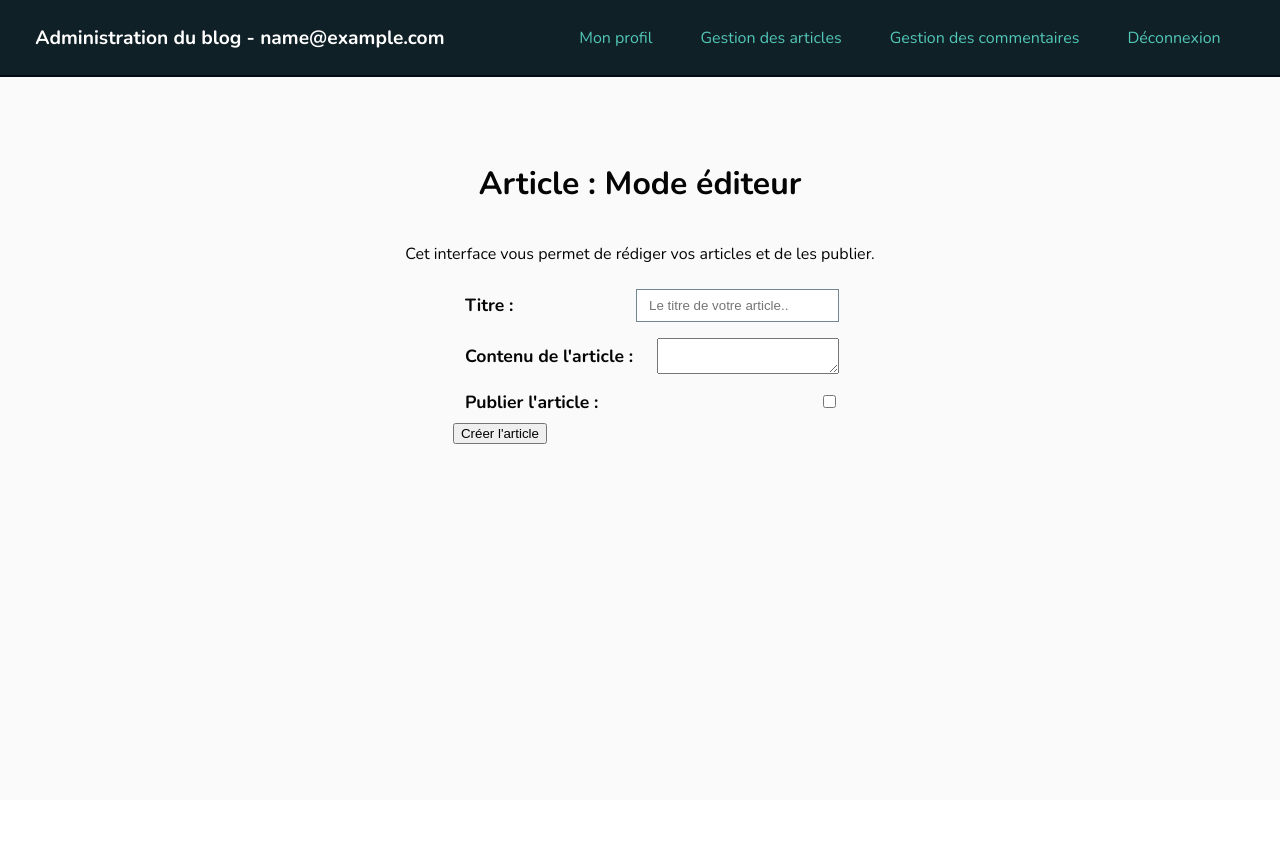
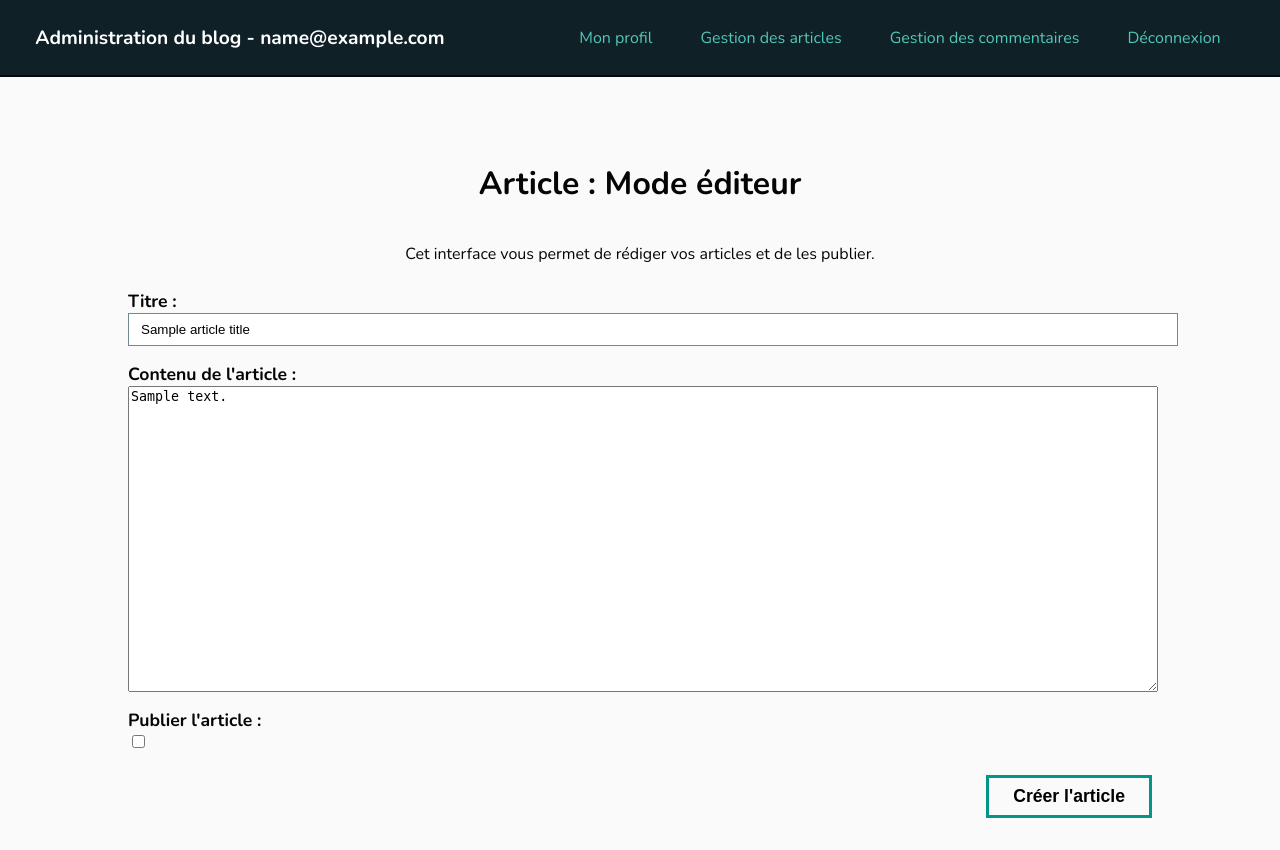
Before and after one commit to f-pisani/OCBlog, a PHP site: template views/admin/articles_edit.php in a window 1280 px wide. Before the commit the page ends 444 px from the top, so only its background shows below. Run offline with PHP 8.4, Linux system fonts and the light colour scheme; the visitor is signed in with stand-in values (Sample User, id 1); the template is opened without the code that fills it: most values are stand-ins (such as "Sample title", 1, 10 or a date in 2020); data that the repository does not hold is empty; some libraries are stand-ins or nearby versions.

Commit message:
CRUD articles
Listing, création, suppression des articles.

```diff
--- a/public/css/style.css
+++ b/public/css/style.css
@@ -377,6 +377,13 @@ html, body
 	padding: 12px;
 }
 
+#admin-articles table tr td
+{
+	word-break: break-all;
+
+	vertical-align: top;
+}
+
 #admin-articles table tr:nth-child(1)
 {
 	border-bottom: 2px solid #009688;
@@ -386,3 +393,73 @@ html, body
 {
 	border-bottom: 1px solid #202020;
 }
+
+
+/***********************************************************************************************************************
+ * Admin editor articles
+ */
+#admin-articles-editor
+{
+	box-sizing: border-box;
+
+	width: 80%;
+	margin-bottom: 32px;
+}
+
+.form-editor
+{
+	display: flex;
+	justify-content: center;
+	align-items: center;
+	flex-direction: column;
+
+	width: 100%;
+}
+
+.form-editor .form-row
+{
+	display: flex;
+	justify-content: center;
+	align-items: flex-start;
+	flex-direction: column;
+
+	width: 100%;
+}
+
+.form-editor .form-row label, .form-editor .form-row input:not([type="checkbox"]), .form-editor .form-row textarea
+{
+	width: 100%;
+}
+
+.form-editor .form-row textarea
+{
+	height: 300px;
+}
+
+.form-editor .btn
+{
+	align-self: flex-end;
+	justify-self: flex-end;
+
+	font-size: 1.1rem;
+	font-weight: bold;
+
+	padding: 8px 24px 8px 24px;
+	margin-top: 16px;
+
+	background-color: transparent;
+	border: none;
+	border: 3px solid #009688;
+
+	transition: 0.2s;
+}
+
+.form-editor .btn:hover
+{
+	cursor: pointer;
+
+	background-color: #009688;
+	color: white;
+
+	transition: 0.2s;
+}
--- a/public/index.php
+++ b/public/index.php
@@ -24,7 +24,8 @@ Route::any('/admin/logout', 'AdminController@logout'); // Logout
 // Admin : Articles
 Route::any('/admin/articles', 'AdminArticleController@index'); // Articles dashboard
 Route::any('/admin/articles/create', 'AdminArticleController@create'); // Create a new article
-//Route::any('/admin/articles/{id}', 'AdminArticleController@edit'); // Edit an article
+Route::any('/admin/articles/edit/{id}', 'AdminArticleController@edit')->where(['id' => '[0-9]+']); // Edit an article
+Route::any('/admin/articles/delete/{id}', 'AdminArticleController@delete')->where(['id' => '[0-9]+']); // Delete an article
 
 // Admin : Commentaires
 //Route::any('/admin/comments', 'AdminCommentController@index'); // Comments dashboard
--- a/views/admin/articles_edit.php
+++ b/views/admin/articles_edit.php
@@ -16,21 +16,35 @@
 <div id="admin-dashboard">
 	<h1>Article : Mode éditeur</h1>
 	<p>Cet interface vous permet de rédiger vos articles et de les publier.</p>
+	<?php
+	if(count($success) > 0)
+	{
+		foreach($success as $title => $msg)
+			echo '<div class="admin-success"><b>'.$title.'</b><br>'.$msg.'</div>';
+	}
+
+	if(count($errors) > 0)
+	{
+		foreach($errors as $title => $msg)
+			echo '<div class="admin-error"><b>'.$title.'</b><br>'.$msg.'</div>';
+	}
+	?>
 	<div id="admin-articles-editor">
 		<form class="form-editor" action="<?= Config::get('BASE_URL')."admin/articles/create" ?>" method="post">
 			<div class="form-row">
 				<label for="title">Titre :</label>
-				<input type="text" id="title" name="title" placeholder="Le titre de votre article..">
+				<input type="text" id="title" name="title" value="<?= $article_title ?? '' ?>" placeholder="Le titre de votre article.." required>
 			</div>
 			<div class="form-row">
 				<label for="article">Contenu de l'article :</label>
-				<textarea id="article" name="article"></textarea>
+				<textarea id="article" name="article"><?= $article_content ?? '' ?></textarea>
 			</div>
 			<div class="form-row">
 				<label for="publish">Publier l'article :</label>
-				<input type="checkbox" id="publish" name="publish" value="publish">
+				<input type="checkbox" id="publish" name="publish" value="checked" <?= $article_publish ?? '' ?>>
 			</div>
-			<button type="submit" value="Créer l'article">Créer l'article</button>
+			<button class="btn" type="submit" value="Créer l'article">Créer l'article</button>
 		</form>
 	</div>
 </div>
+<script>tinymce.init({ width: '100%', selector:'#article' });</script>
--- a/views/layout.php
+++ b/views/layout.php
@@ -14,6 +14,7 @@
 
 		<script src="https://ajax.googleapis.com/ajax/libs/jquery/3.3.1/jquery.min.js"></script>
 		<script type="text/javascript" src="<?= Config::get('BASE_URL').'js/script.js' ?>"></script>
+		<script src="https://cloud.tinymce.com/stable/tinymce.min.js"></script>
 	</head>
 	<body>
 		<?= $content ?>
```
Also changed, not shown: controllers/AdminArticleController.php (+124 -3 lines), lib/Model.php (+6 -6 lines), models/Article.php (added, +42 -0 lines), views/admin/articles_dashboard.php (+14 -9 lines).
